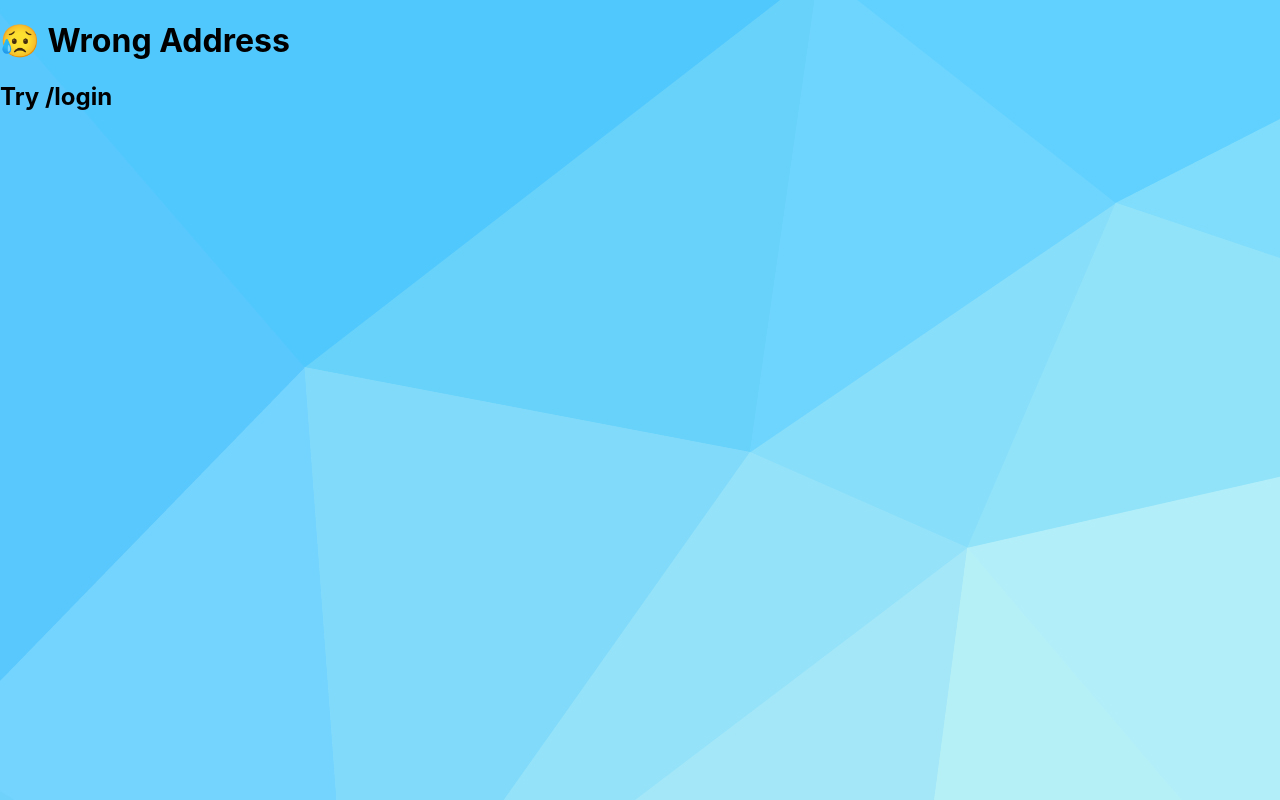
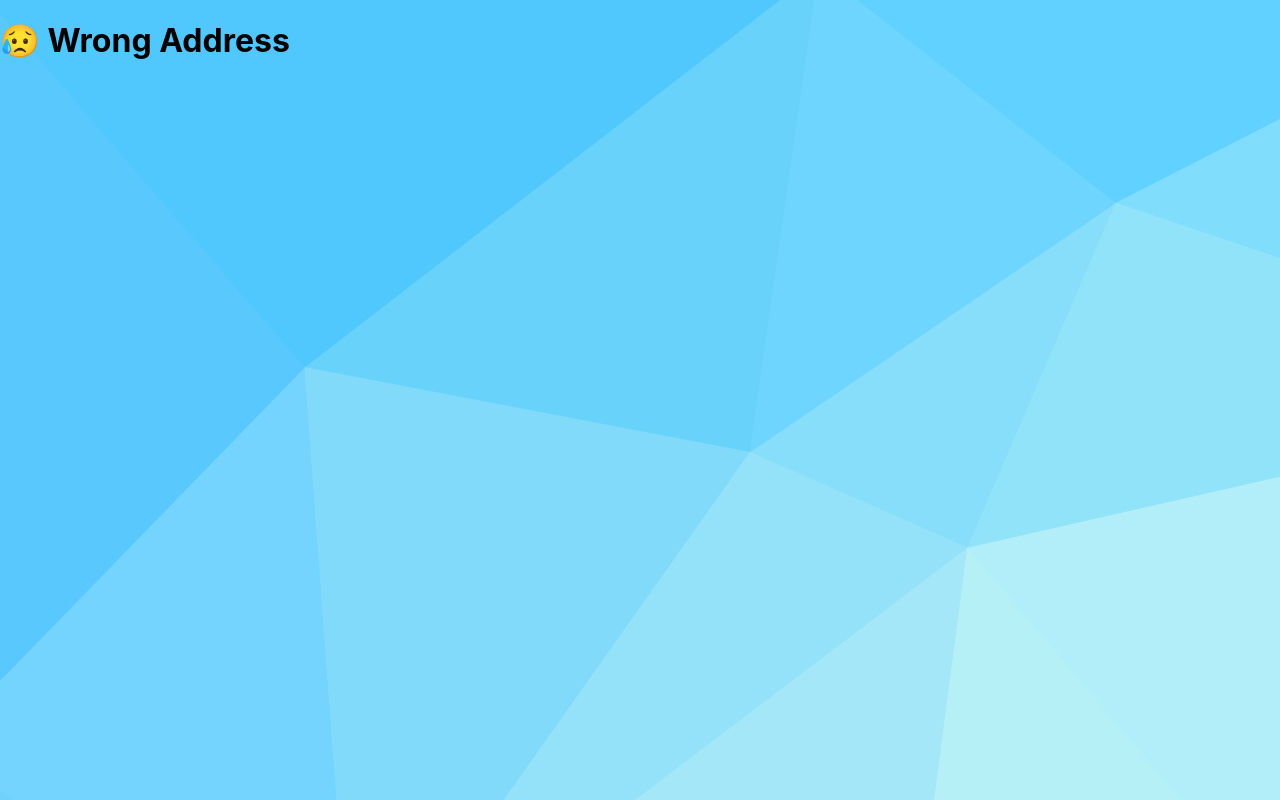
Before and after one commit to AmrYasserG/MEN-STACK, a React (Create React App) app: page /reserveFlight in a window 1280 px wide. Built offline with nearby package versions, Linux system fonts and the light colour scheme.

Commit message:
balabizo v3.3

```diff
--- a/src/components/None/None.js
+++ b/src/components/None/None.js
@@ -3,7 +3,6 @@ const None = () => {
   return (
     <Box sx={{ height: "100%" }}>
       <h1>😥 Wrong Address</h1>
-      <h2>Try /login</h2>
     </Box>
   );
 };
```
